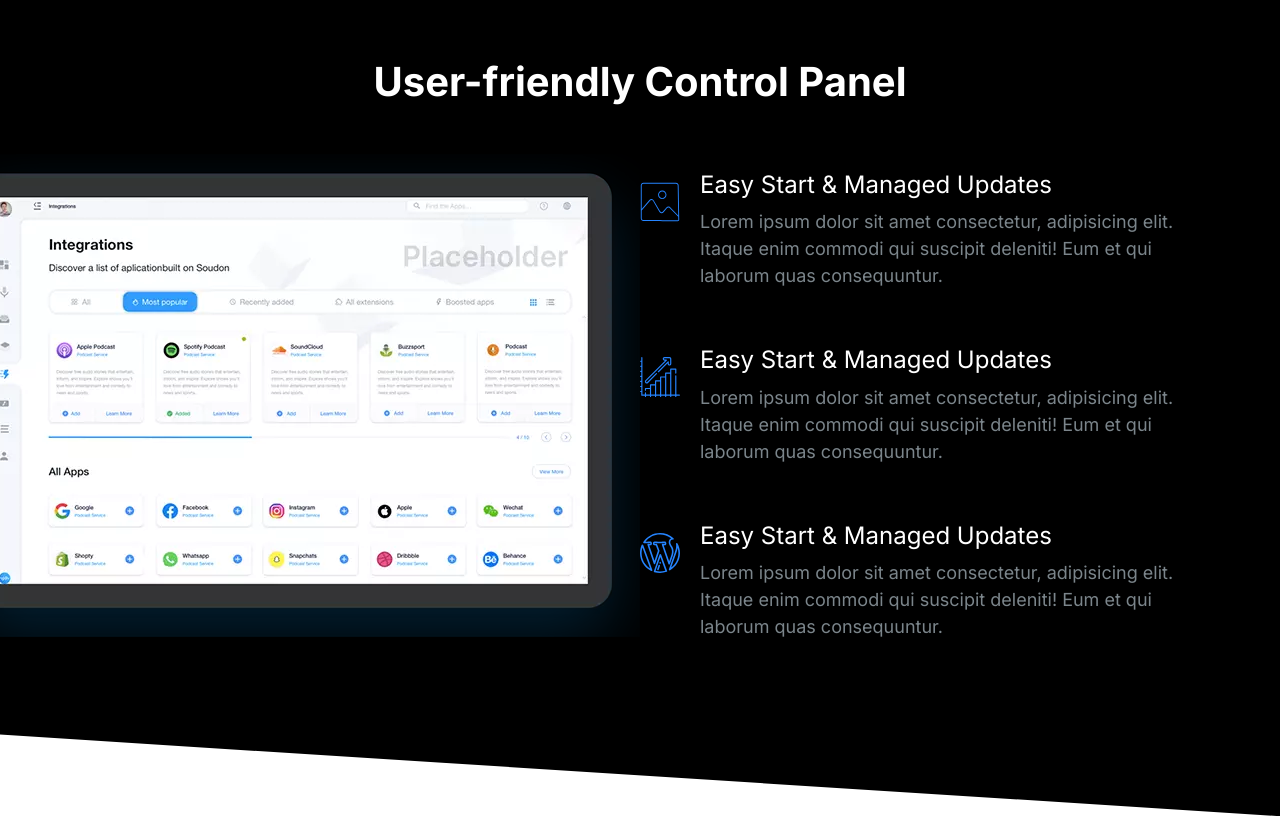
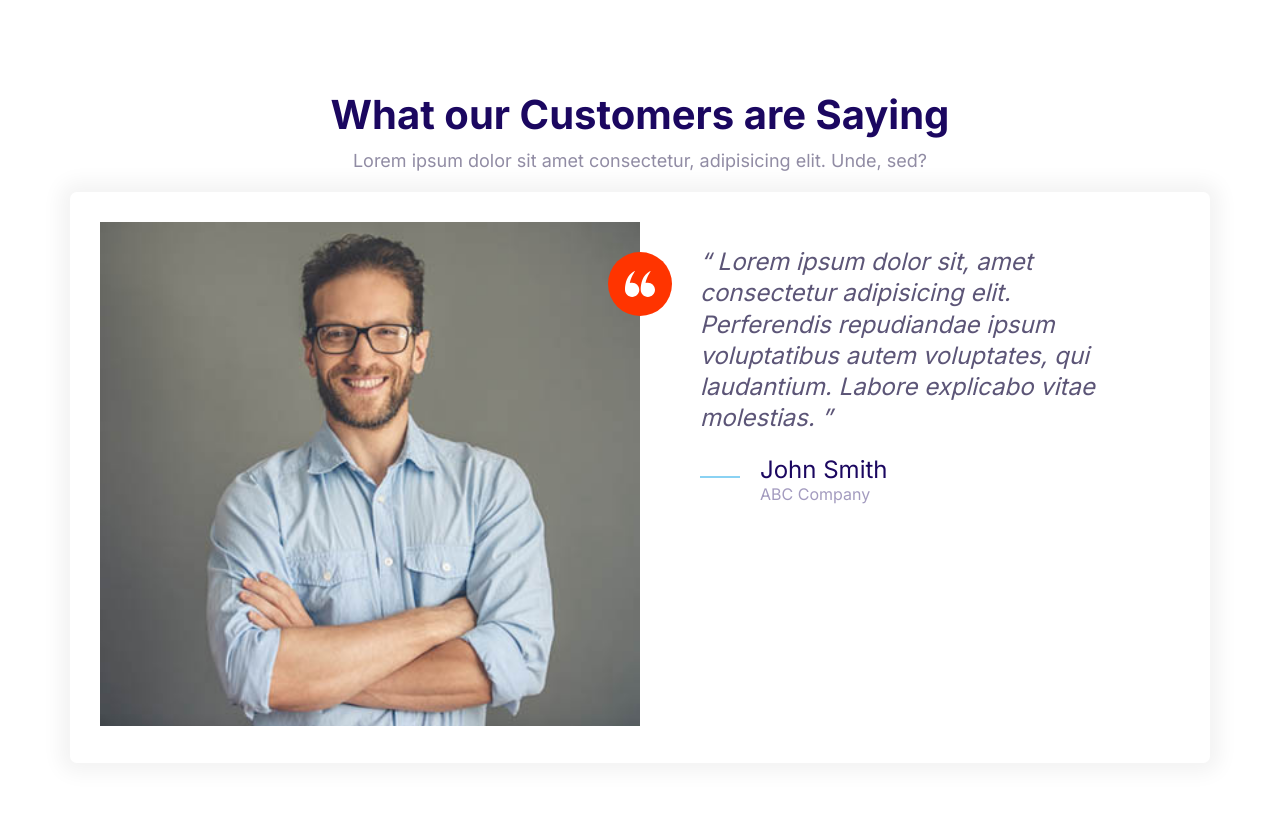
Before and after one commit to syl19/moshify-project, a plain HTML site: page index.html in a window 1280 px wide. Drawn offline with Linux system fonts and the light colour scheme.

Commit message:
Build testimonial block.

```diff
--- a/css/styles.css
+++ b/css/styles.css
@@ -627,7 +627,7 @@ a {
 
 .block__heading {
   margin-top: 0;
-  margin-bottom: 5rem;
+  margin-bottom: 4rem;
 }
 
 .block--dark {
--- a/index.html
+++ b/index.html
@@ -15,73 +15,46 @@
     <link rel="stylesheet" href="css/styles.css" />
   </head>
   <body>
-    <section class="block block--dark block--skewed-right block-showcase">
+    <section class="block">
       <header class="block__header">
-        <h2 class="block__heading">User-friendly Control Panel</h2>
+        <h2>What our Customers are Saying</h2>
+        <p>
+          Lorem ipsum dolor sit amet consectetur, adipisicing elit. Unde, sed?
+        </p>
       </header>
-      <div class="container grid grid--1x2">
-        <picture class="block-showcase__image">
-          <source
-            type="image/webp"
-            srcset="images/ipad.webp 1x, images/ipad@2x.webp 2x" />
-          <source
-            type="image/png"
-            srcset="images/ipad.png 1x, images/ipad@2x.png 2x" />
-          <img src="images/ipad.png" alt=""
-        /></picture>
-        <ul class="list">
-          <li>
+      <div class="container">
+        <div class="card testimonial">
+          <div class="grid grid--1x2">
+            <div class="testimonial__image">
+              <img src="images/testimonial.jpg" alt="A smiling customer" />
+              <span class="icon-container icon-container--accent">
+                <svg class="icon icon--white icon--small">
+                  <use xlink:href="images/sprite.svg#quotes"></use>
+                </svg>
+              </span>
+            </div>
+            <blockquote class="quote">
+              <p class="quote__text">
+                Lorem ipsum dolor sit, amet consectetur adipisicing elit.
+                Perferendis repudiandae ipsum voluptatibus autem voluptates, qui
+                laudantium. Labore explicabo vitae molestias.
+              </p>
+              <footer>
                 <div class="media">
                   <div class="media__image">
-                <svg class="icon icon--primary">
-                  <use xlink:href="images/sprite.svg#snap"></use>
+                    <svg class="icon icon--primary quote__line">
+                      <use xlink:href="images/sprite.svg#line"></use>
                     </svg>
                   </div>
                   <div class="media__body">
-                <h3 class="media__title">Easy Start & Managed Updates</h3>
-                <p>
-                  Lorem ipsum dolor sit amet consectetur, adipisicing elit.
-                  Itaque enim commodi qui suscipit deleniti! Eum et qui laborum
-                  quas consequuntur.
-                </p>
+                    <h3 class="media__title quote__author">John Smith</h3>
+                    <p class="quote__company">ABC Company</p>
                   </div>
                 </div>
-          </li>
-          <li>
-            <div class="media">
-              <div class="media__image">
-                <svg class="icon icon--primary">
-                  <use xlink:href="images/sprite.svg#growth"></use>
-                </svg>
-              </div>
-              <div class="media__body">
-                <h3 class="media__title">Easy Start & Managed Updates</h3>
-                <p>
-                  Lorem ipsum dolor sit amet consectetur, adipisicing elit.
-                  Itaque enim commodi qui suscipit deleniti! Eum et qui laborum
-                  quas consequuntur.
-                </p>
+              </footer>
+            </blockquote>
           </div>
         </div>
-          </li>
-          <li>
-            <div class="media">
-              <div class="media__image">
-                <svg class="icon icon--primary">
-                  <use xlink:href="images/sprite.svg#wordpress"></use>
-                </svg>
-              </div>
-              <div class="media__body">
-                <h3 class="media__title">Easy Start & Managed Updates</h3>
-                <p>
-                  Lorem ipsum dolor sit amet consectetur, adipisicing elit.
-                  Itaque enim commodi qui suscipit deleniti! Eum et qui laborum
-                  quas consequuntur.
-                </p>
-              </div>
-            </div>
-          </li>
-        </ul>
       </div>
     </section>
 
```
Also changed, not shown: components/testimonials-block.html (added, +40 -0 lines). Lines whose indentation alone changed are shown as unchanged.
